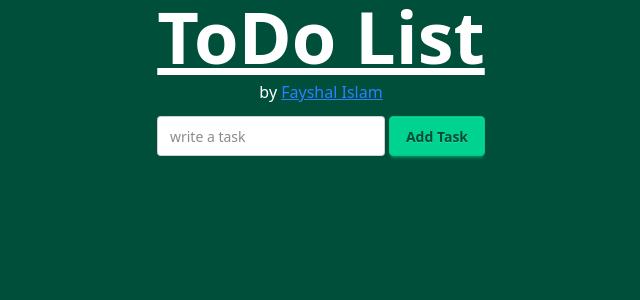
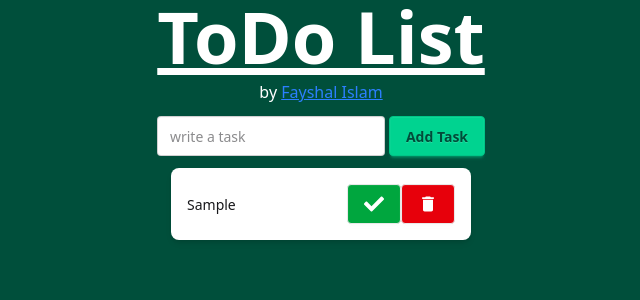
Before and after one commit to Fayshal007/todo-list, a React (Vite) app: page / in a window 1280 px wide. Both pictures are taken after typing "Sample" into the empty fields and a click on the button "Add Task". Shown: the top 300 px of the page, without its empty margins (319-959 px from the left). Built offline with nearby package versions, Linux system fonts and the light colour scheme.

Commit message:
Display the task array using map() method.Add check and delete button.

```diff
--- a/package.json
+++ b/package.json
@@ -13,6 +13,7 @@
     "@tailwindcss/vite": "^4.0.13",
     "react": "^19.0.0",
     "react-dom": "^19.0.0",
+    "react-icons": "^5.5.0",
     "tailwindcss": "^4.0.13"
   },
   "devDependencies": {
--- a/src/projects/ToDo/Todo.jsx
+++ b/src/projects/ToDo/Todo.jsx
@@ -1,4 +1,6 @@
 import React, { useState } from "react";
+import { FaCheck } from "react-icons/fa";
+import { MdDelete } from "react-icons/md";
 
 const Todo = () => {
   const [inputValue, setInputValue] = useState("");
@@ -14,19 +16,19 @@ const Todo = () => {
     e.preventDefault();
     //-------------- checking if the inputfield is empty or not
     if (!inputValue) {
-        alert("Please insert a task")
-        return
+      alert("Please insert a task");
+      return;
     }
     //----------------- checking the same task is included or not
     if (tasks.includes(inputValue)) {
-        alert("Same task is already added")
-        setInputValue('')
-        return
+      alert("Same task is already added");
+      setInputValue("");
+      return;
     }
     //---------------- setting the task array
-    setTask((prev) => [...prev, inputValue])
+    setTask((prev) => [...prev, inputValue]);
     //---------------- clearing the input field
-    setInputValue('')
+    setInputValue("");
   };
 
   return (
@@ -65,6 +67,21 @@ const Todo = () => {
             </div>
           </form>
         </section>
+
+        {/*---------------------------------------- Showing all task ----------------------------------------*/}
+        <section>
+          <ul className="list bg-base-100 w-[300px] rounded-box shadow-md">
+            {tasks.map((task, index) => (
+              <li className="list-row flex justify-between items-center" key={index}>
+                <p>{task}</p>
+                <div>
+                    <button className="btn bg-green-600"><FaCheck className="text-white text-xl"/></button>
+                    <button className="btn bg-red-600 "><MdDelete  className="text-white text-xl"/></button>
+                </div>
+              </li>
+            ))}
+          </ul>
+        </section>
       </section>
     </>
   );
```
Also changed, not shown: 1 other file (tests, documents, lock files or other folders).
